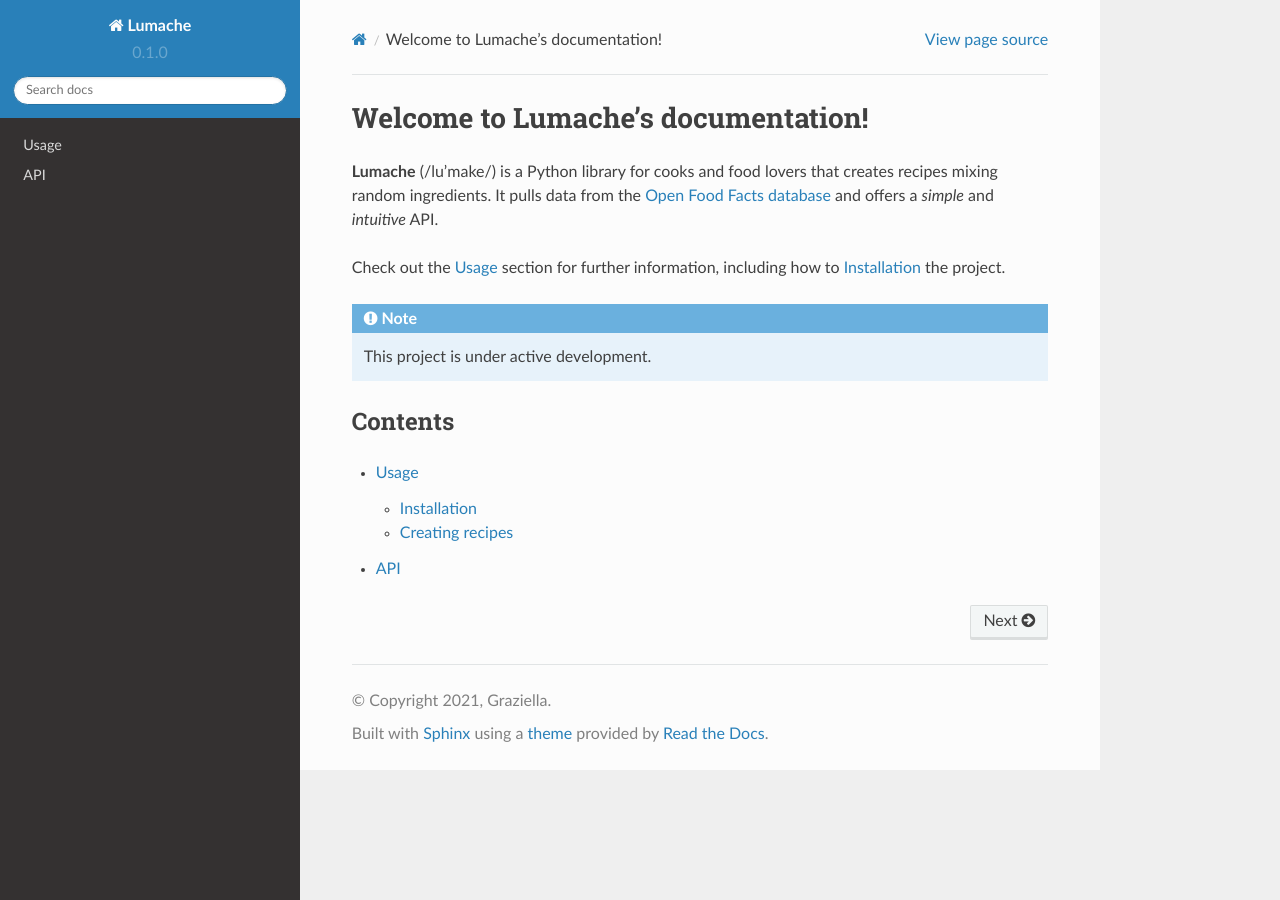
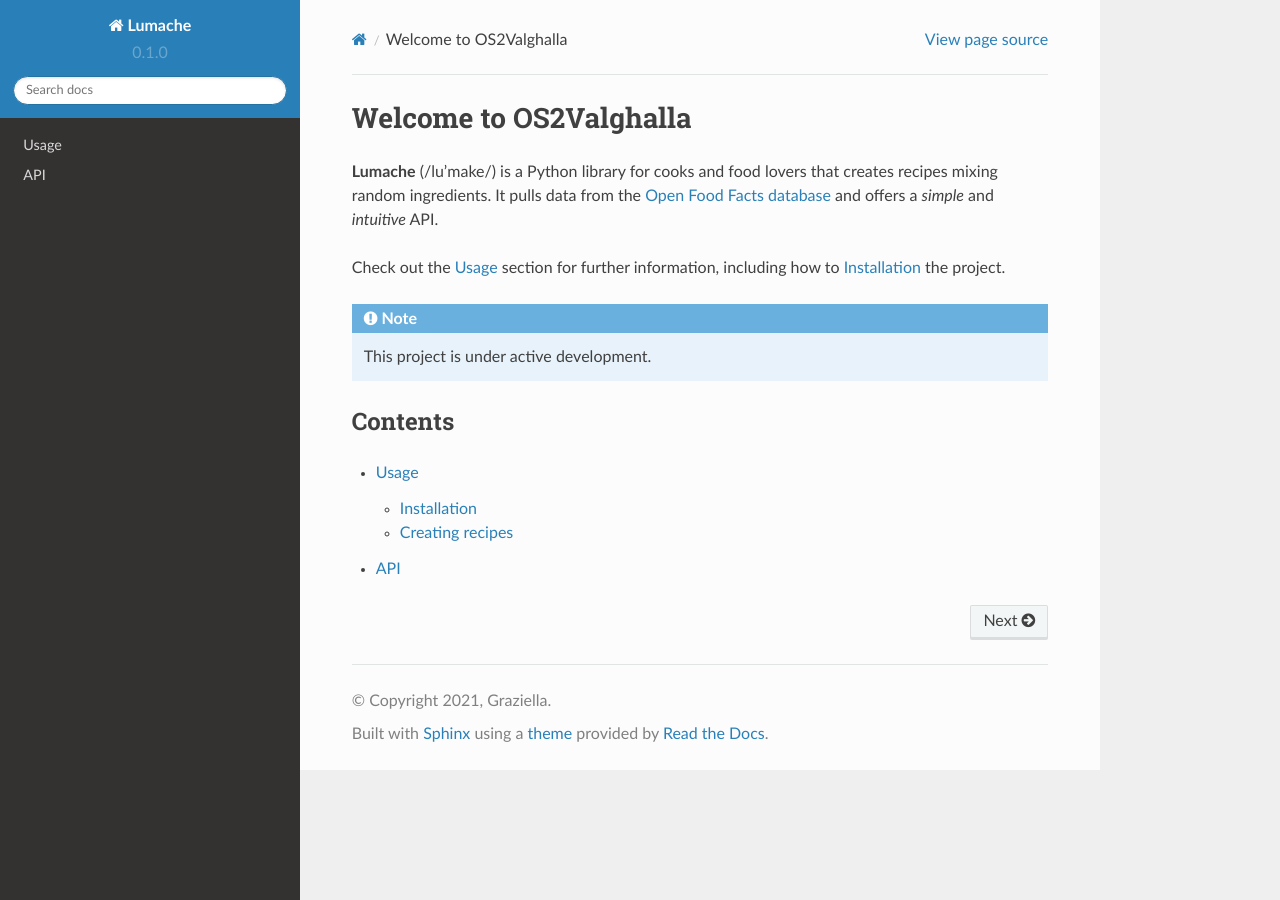
Before and after one commit to JesperBorup/OS2Valghalla, a Sphinx documentation site: the page built from docs/source/index.rst, in a window 1280 px wide. Built offline with Sphinx 7.4.7 and the Read the Docs theme 2.0.0, drawn with Linux system fonts in a browser that asks for light colours.

Commit message:
First push

```diff
--- a/docs/source/index.rst
+++ b/docs/source/index.rst
@@ -1,4 +1,4 @@
-Welcome to Lumache's documentation!
+Welcome to OS2Valghalla
 ===================================
 
 **Lumache** (/lu'make/) is a Python library for cooks and food lovers
```
